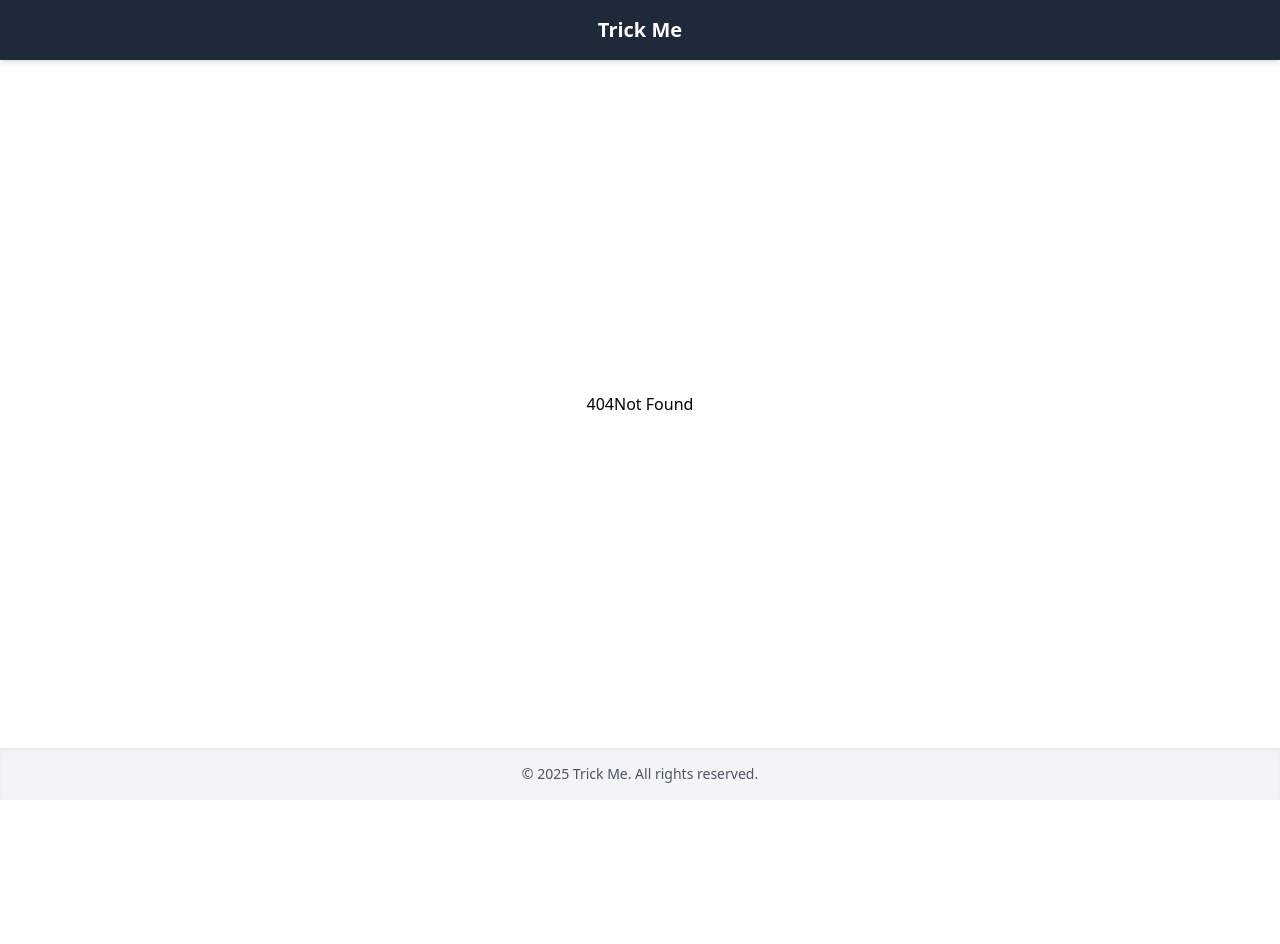
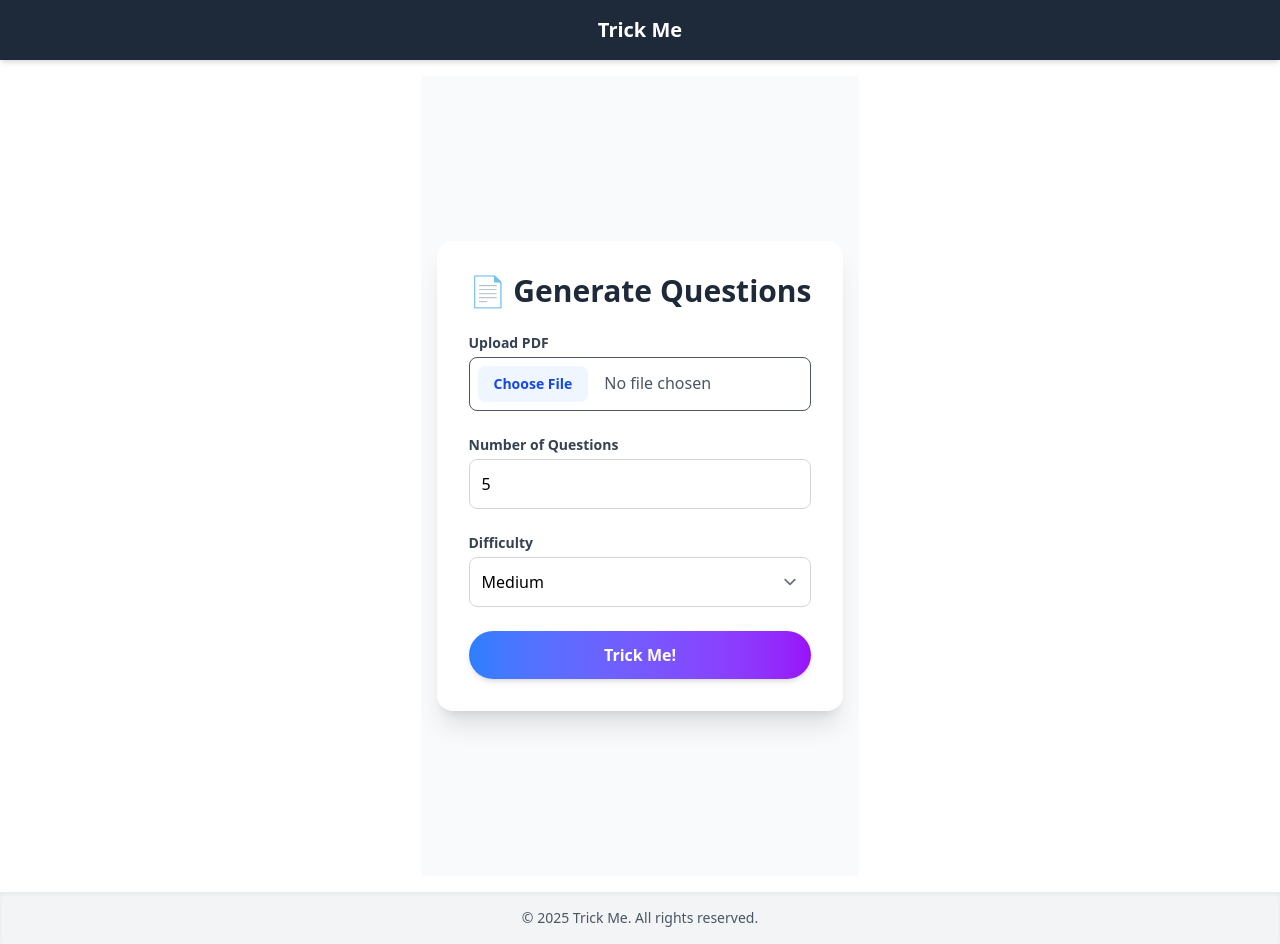
Before and after one commit to Dagmawi-22/qelem-web, a SvelteKit app: page /generate in a window 1280 px wide. Before the commit this address had no page. Before the commit the page ends 800 px from the top, so only its background shows below. Built offline with nearby package versions, Linux system fonts and the light colour scheme.

Commit message:
generate questions form page

```diff
--- a/src/routes/+page.svelte
+++ b/src/routes/+page.svelte
@@ -10,10 +10,13 @@
 
     <div class="flex justify-center">
         <button
-            class="bg-blue-600 hover:bg-blue-700 cursor-pointer text-white font-semibold px-6 py-3 rounded-xl transition"
-            on:click={() => goto('/generate')}
-        >
-            Get Started
-        </button>
+	class="bg-gradient-to-r from-blue-500 via-purple-600 to-indigo-600 hover:from-blue-600 hover:to-purple-700
+	text-white font-bold px-8 py-3 rounded-full shadow-lg transform transition-all duration-300
+	hover:scale-105 hover:shadow-2xl focus:outline-none focus:ring-4 focus:ring-purple-300 cursor-pointer"
+	on:click={() => goto('/generate')}
+>
+	 Let&apos;s Go!
+</button>
+
     </div>
 </div>
--- /dev/null
+++ b/src/routes/generate/+page.svelte
@@ -0,0 +1,64 @@
+<script lang="ts">
+	let numQuestions = 5;
+	let difficulty = 'medium';
+	let file: File | null = null;
+
+	function handleFileChange(event: Event) {
+		const target = event.target as HTMLInputElement;
+		file = target.files?.[0] ?? null;
+	}
+
+	function handleSubmit() {
+		alert(`Generating ${numQuestions} ${difficulty} questions from PDF: ${file?.name}`);
+	}
+</script>
+
+<section class="min-h-screen flex items-center justify-center bg-gray-50 px-4 py-12">
+	<div class="w-full max-w-lg bg-white shadow-xl rounded-2xl p-8">
+		<h2 class="text-3xl font-bold text-center text-gray-800 mb-6">📄 Generate Questions</h2>
+
+		<form on:submit|preventDefault={handleSubmit} class="space-y-6">
+			<div>
+				<p class="block text-sm font-semibold text-gray-700 mb-1">Upload PDF</p>
+				<input
+					type="file"
+					accept=".pdf"
+					on:change={handleFileChange}
+					class="w-full file:mr-4 file:py-2 file:px-4 file:rounded-lg file:border-0 file:text-sm file:font-semibold
+						file:bg-blue-50 file:text-blue-700 hover:file:bg-blue-100 border rounded-lg p-2 text-gray-600"
+				/>
+			</div>
+
+			<div>
+				<p class="block text-sm font-semibold text-gray-700 mb-1">Number of Questions</p>
+				<input
+					type="number"
+					min="1"
+					bind:value={numQuestions}
+					class="w-full border border-gray-300 rounded-lg p-3 focus:outline-none focus:ring-2 focus:ring-blue-500"
+				/>
+			</div>
+
+			<div>
+				<p class="block text-sm font-semibold text-gray-700 mb-1">Difficulty</p>
+				<select
+					bind:value={difficulty}
+					class="w-full border border-gray-300 rounded-lg p-3 bg-white focus:outline-none focus:ring-2 focus:ring-blue-500"
+				>
+					<option value="easy">Easy</option>
+					<option value="medium">Medium</option>
+					<option value="hard">Hard</option>
+				</select>
+			</div>
+
+			<button
+				type="submit"
+				class="w-full cursor-pointer bg-gradient-to-r from-blue-500 to-purple-600 hover:from-blue-600 hover:to-purple-700
+					text-white font-bold py-3 rounded-full shadow-md transform transition-all duration-300
+					hover:scale-105 hover:shadow-lg focus:outline-none focus:ring-4 focus:ring-purple-300"
+			>
+				 Trick Me!
+			</button>
+		</form>
+	</div>
+</section>
```
